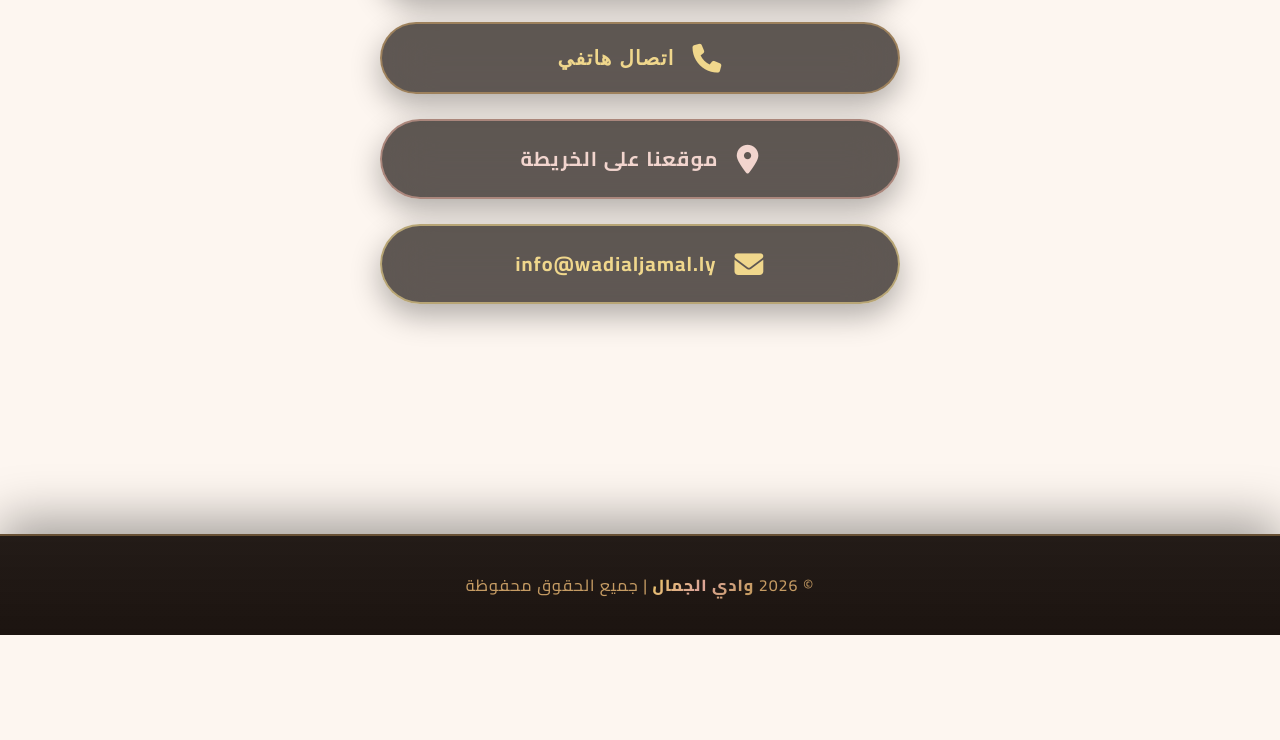
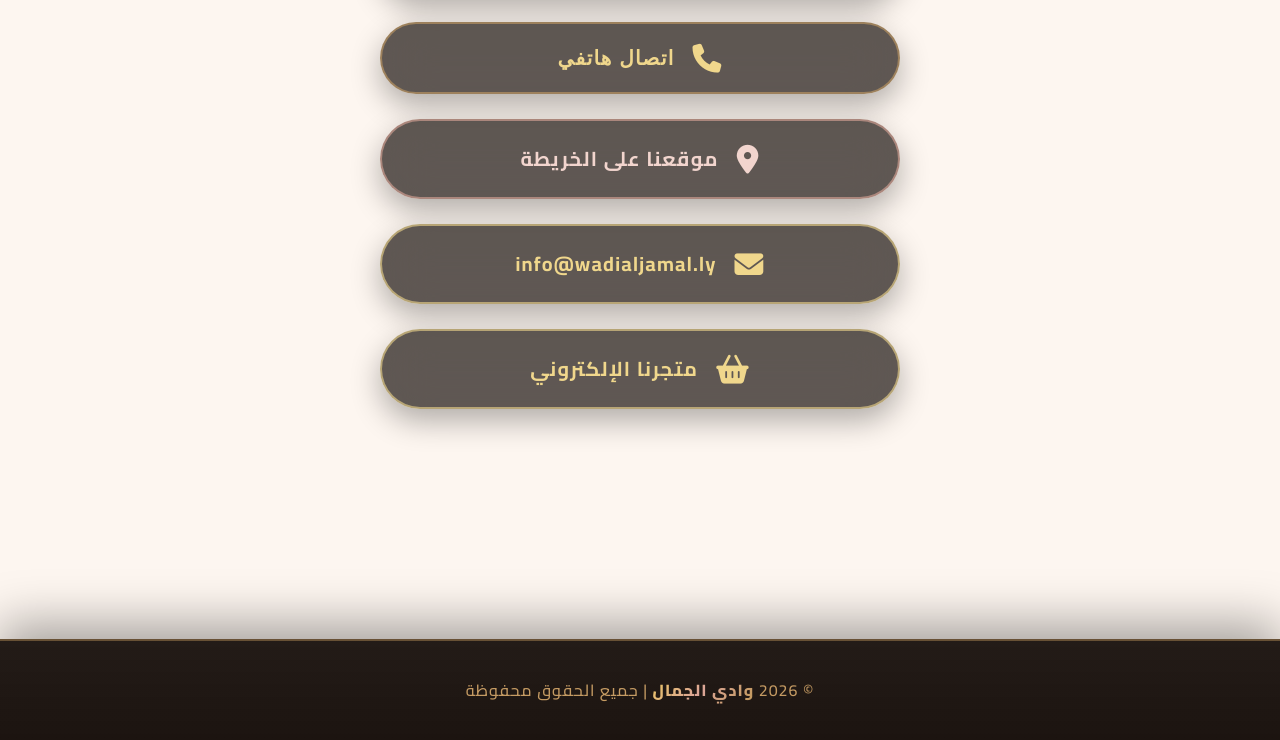
Before and after one commit to mmp3418-ctrl/wadi, a plain HTML site: page index.html in a window 1280 px wide. Shown: the part 2879-3619 px from the top of the page. Before the commit the page ends 3514 px from the top, so only its background shows below. Drawn offline with nearby package versions, Linux system fonts and the light colour scheme.

Commit message:
Update index.html

```diff
--- a/index.html
+++ b/index.html
@@ -968,6 +968,9 @@
         <a id="emailLink" class="btn-lux btn-email" href="mailto:info@wadialjamal.ly">
           <i class="fas fa-envelope"></i> info@wadialjamal.ly
         </a>
+        <a id="storeLink" class="btn-lux btn-email" href="https://daaralamirat.com/?fbclid=IwVERDUASw7nNleHRuA2FlbQIxMABzcnRjBmFwcF9pZAo2NjI4NTY4Mzc5AAEetIJl0Oj3sbGNkXep5fqKAoNcimn56QlWtl1qZPanfLcA6cnUB96vqf5uaQ8_aem_eNGCZ4aJN3IFIr8HB3RpgA" target="_blank">
+          <i class="fas fa-shopping-basket"></i> متجرنا الإلكتروني
+        </a>
       </div>
     </div>
   </section>
```
